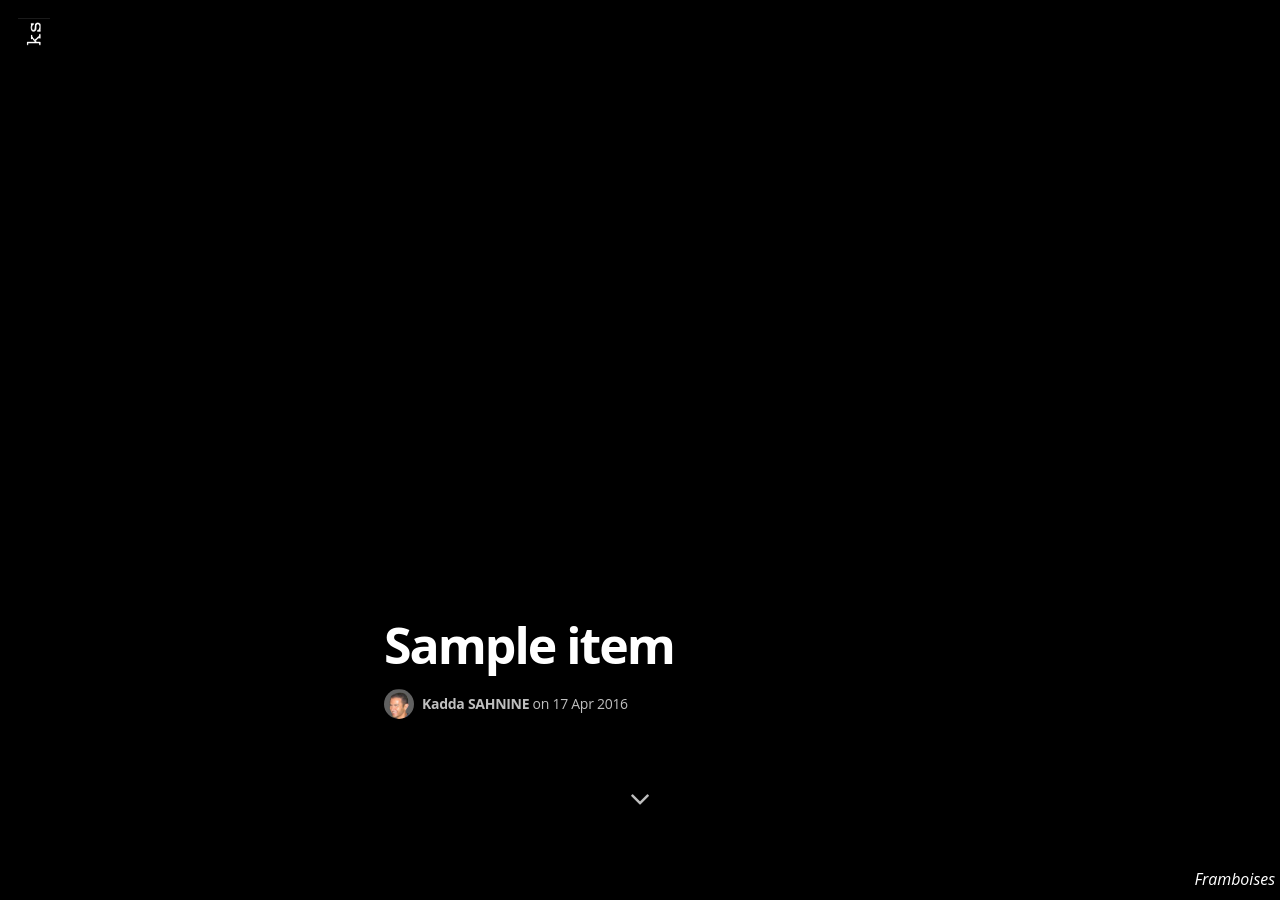
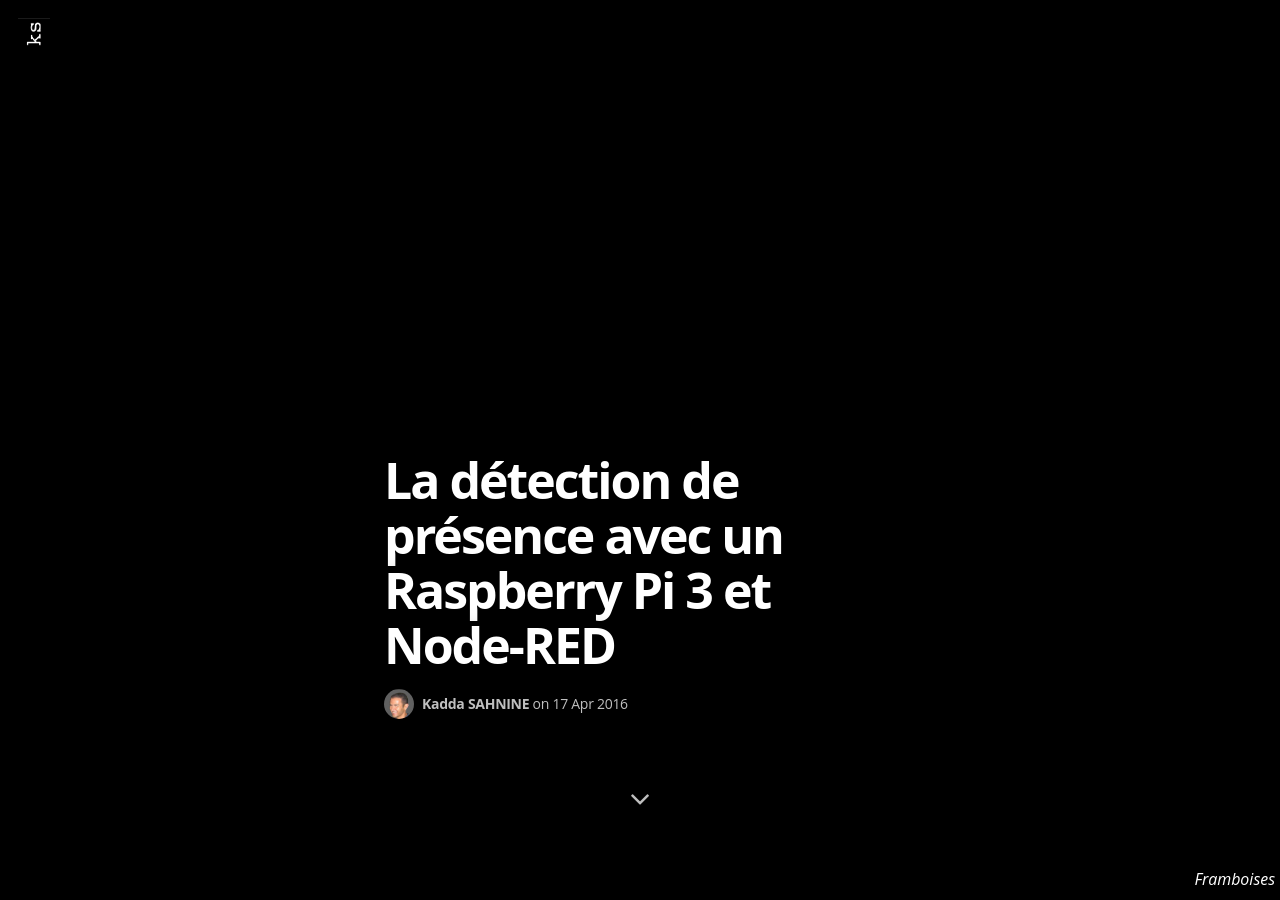
Before and after one commit to ksahnine/ksahnine.github.io, a Jekyll site: the page built from _posts/2016-04-17-detection-presence-raspberrypi.markdown, in a window 1280 px wide and 900 px high. Built offline with Jekyll 4.4.1, drawn with Linux system fonts in a browser that asks for light colours; nearby versions of some CDN libraries; some web fonts are replaced; Markdown is read by kramdown in place of the engine named in the settings.

Commit message:
chore(init): version initiale

```diff
--- a/_posts/2016-04-17-detection-presence-raspberrypi.markdown
+++ b/_posts/2016-04-17-detection-presence-raspberrypi.markdown
@@ -1,6 +1,6 @@
 ---
 layout: post
-title:  "Sample item"
+title:  "La détection de présence avec un Raspberry Pi 3 et Node-RED"
 date:   2016-04-17 06:00:00
 categories: iot raspberrypi
 tags: regular
```
